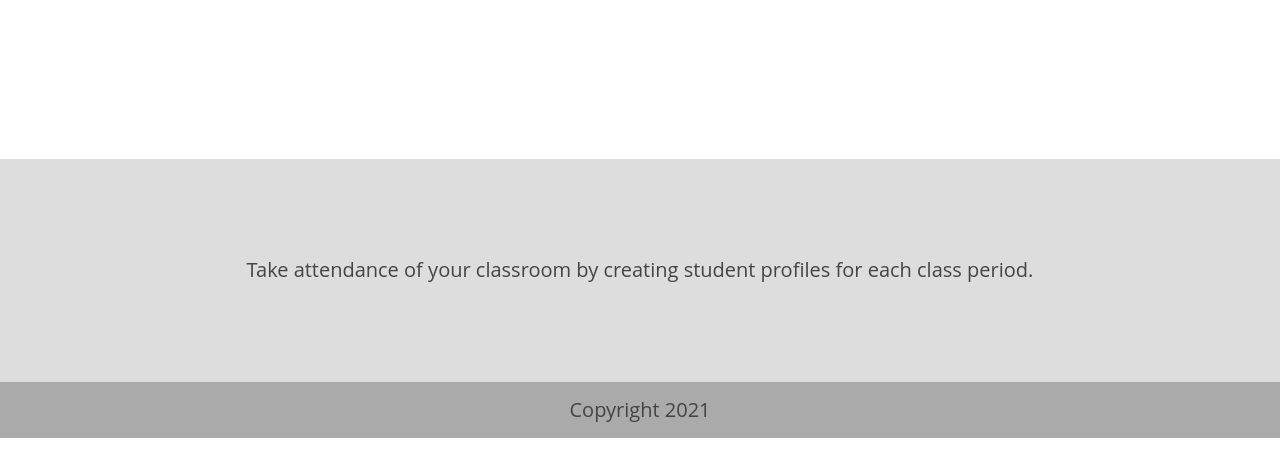
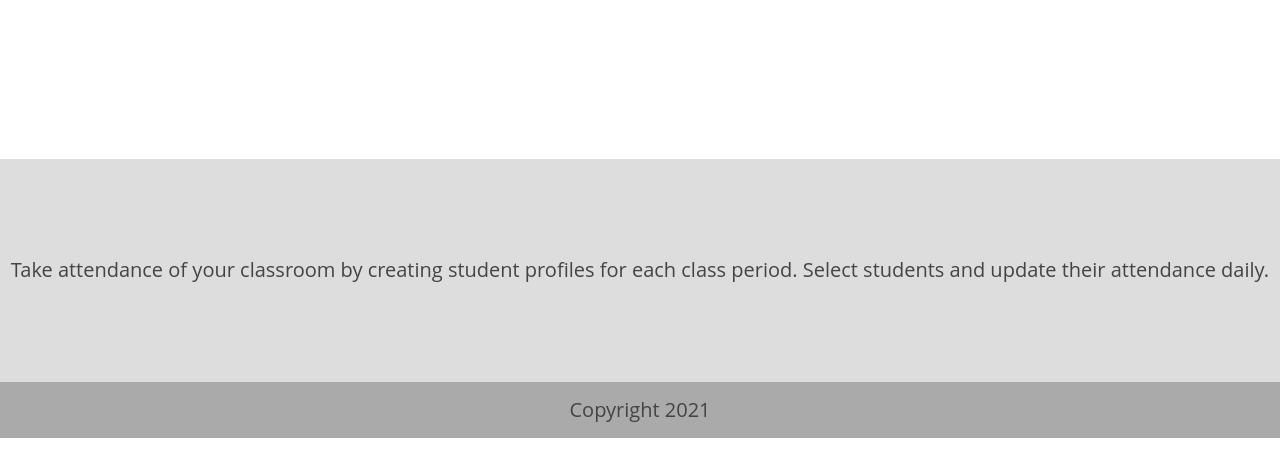
Before and after one commit to bluwakpa/present-capstone, a plain HTML site: page index.html in a window 1280 px wide. Shown: the part 332-800 px from the top of the page. Drawn offline with nearby package versions, Linux system fonts and the light colour scheme.

Commit message:
revise index

```diff
--- a/index.html
+++ b/index.html
@@ -15,7 +15,7 @@
         </header>
 
         <section>
-            <p>Take attendance of your classroom by creating student profiles for each class period.</p>
+            <p>Take attendance of your classroom by creating student profiles for each class period. Select students and update their attendance daily.</p>
         </section>
 
 
```
